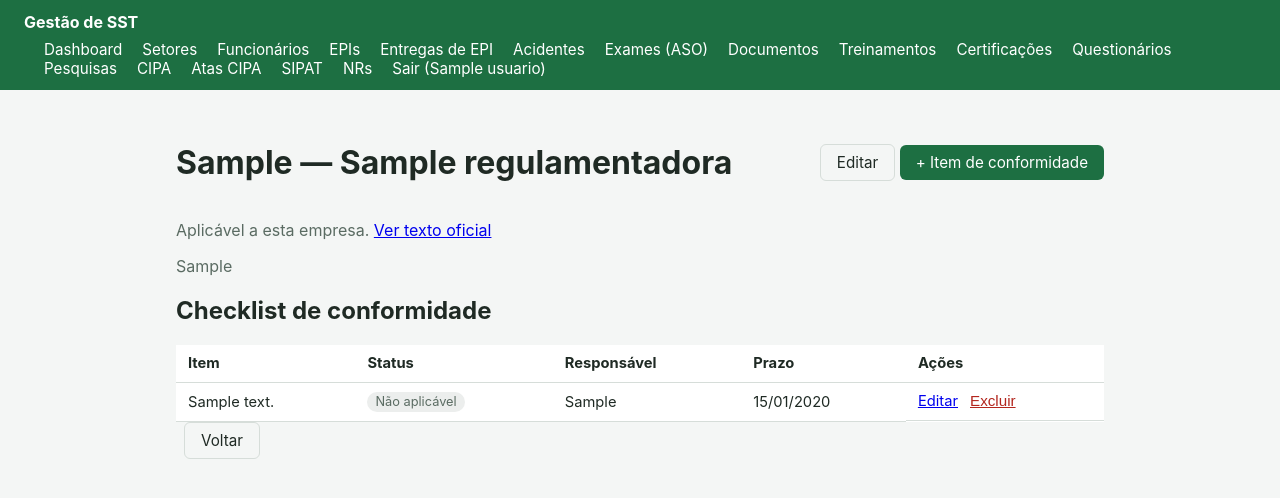
After one commit to wrafael2000/wrafael2000, a Flask app: page /normas/1 in a window 1280 px wide. The commit adds this page. Shown: the top 498 px of the page. Run offline with Flask 3, Linux system fonts and the light colour scheme; a user stored in the database is signed in; tables that the repository leaves empty hold one stand-in row (values such as "Sample post").

Commit message:
Fase 9: biblioteca de Normas Regulamentadoras (NRs)
Adiciona um catálogo de NRs (número, título, aplicabilidade, link
para o texto oficial) e um checklist de conformidade por norma
(status, responsável, prazo). O comando `flask seed-normas` popula
o catálogo com NR-1 a NR-36 (exceto NR-2 e NR-27, revogadas).

Não reproduzimos o texto legal completo das normas — apenas número,
título e link para a fonte oficial, deixando claro no código e no
README que a lista foi digitada manualmente e deve ser conferida
antes de uso para fins de auditoria/compliance. Todo o catálogo é
editável pela interface para correção e inclusão de normas mais
recentes.

Co-Authored-By: Claude Sonnet 5 <noreply@anthropic.com>
Claude-Session: https://claude.ai/code/session_018bgF5UdVB616nZafcTs6Nv

```diff
--- a/app/__init__.py
+++ b/app/__init__.py
@@ -29,6 +29,7 @@ def create_app(config_class=Config):
         from .routes.exames import exames_bp
         from .routes.funcionarios import funcionarios_bp
         from .routes.main import main_bp
+        from .routes.normas import normas_bp
         from .routes.pesquisa_publica import pesquisa_publica_bp
         from .routes.questionarios import questionarios_bp
         from .routes.realizacoes_treinamento import realizacoes_treinamento_bp
@@ -54,6 +55,7 @@ def create_app(config_class=Config):
         app.register_blueprint(cipa_bp)
         app.register_blueprint(reunioes_cipa_bp)
         app.register_blueprint(sipat_bp)
+        app.register_blueprint(normas_bp)
 
         registrar_comandos(app)
 
--- a/app/models/__init__.py
+++ b/app/models/__init__.py
@@ -6,6 +6,7 @@ from .entrega_epi import EntregaEpi
 from .epi import Epi
 from .exame import Exame
 from .funcionario import Funcionario
+from .norma_regulamentadora import ItemConformidadeNR, NormaRegulamentadora
 from .plano_acao_psicossocial import PlanoAcaoPsicossocial
 from .questionario import Pergunta, Questionario
 from .realizacao_treinamento import RealizacaoTreinamento
@@ -37,4 +38,6 @@ __all__ = [
     "ReuniaoCipa",
     "SipatEdicao",
     "AtividadeSipat",
+    "NormaRegulamentadora",
+    "ItemConformidadeNR",
 ]
--- /dev/null
+++ b/app/routes/normas.py
@@ -0,0 +1,121 @@
+from flask import Blueprint, flash, redirect, render_template, url_for
+from flask_login import login_required
+
+from ..extensions import db
+from ..forms import ItemConformidadeNRForm, NormaRegulamentadoraForm
+from ..models import ItemConformidadeNR, NormaRegulamentadora
+
+normas_bp = Blueprint("normas", __name__, url_prefix="/normas")
+
+
+@normas_bp.route("/")
+@login_required
+def listar():
+    normas = NormaRegulamentadora.query.order_by(NormaRegulamentadora.numero).all()
+    return render_template("normas/listar.html", normas=normas)
+
+
+@normas_bp.route("/nova", methods=["GET", "POST"])
+@login_required
+def nova():
+    form = NormaRegulamentadoraForm()
+    if form.validate_on_submit():
+        norma = NormaRegulamentadora(
+            numero=form.numero.data.strip(),
+            titulo=form.titulo.data.strip(),
+            aplicavel=form.aplicavel.data,
+            link_oficial=form.link_oficial.data,
+            observacao=form.observacao.data,
+        )
+        db.session.add(norma)
+        db.session.commit()
+        flash("Norma cadastrada com sucesso.", "success")
+        return redirect(url_for("normas.listar"))
+    return render_template("normas/form.html", form=form, titulo="Nova norma")
+
+
+@normas_bp.route("/<int:norma_id>")
+@login_required
+def ver(norma_id):
+    norma = NormaRegulamentadora.query.get_or_404(norma_id)
+    return render_template("normas/ver.html", norma=norma)
+
+
+@normas_bp.route("/<int:norma_id>/editar", methods=["GET", "POST"])
+@login_required
+def editar(norma_id):
+    norma = NormaRegulamentadora.query.get_or_404(norma_id)
+    form = NormaRegulamentadoraForm(obj=norma)
+    if form.validate_on_submit():
+        norma.numero = form.numero.data.strip()
+        norma.titulo = form.titulo.data.strip()
+        norma.aplicavel = form.aplicavel.data
+        norma.link_oficial = form.link_oficial.data
+        norma.observacao = form.observacao.data
+        db.session.commit()
+        flash("Norma atualizada com sucesso.", "success")
+        return redirect(url_for("normas.ver", norma_id=norma.id))
+    return render_template("normas/form.html", form=form, titulo="Editar norma")
+
+
+@normas_bp.route("/<int:norma_id>/excluir", methods=["POST"])
+@login_required
+def excluir(norma_id):
+    norma = NormaRegulamentadora.query.get_or_404(norma_id)
+    db.session.delete(norma)
+    db.session.commit()
+    flash("Norma removida.", "info")
+    return redirect(url_for("normas.listar"))
+
+
+@normas_bp.route("/<int:norma_id>/itens/novo", methods=["GET", "POST"])
+@login_required
+def novo_item(norma_id):
+    norma = NormaRegulamentadora.query.get_or_404(norma_id)
+    form = ItemConformidadeNRForm()
+    if form.validate_on_submit():
+        item = ItemConformidadeNR(
+            norma_id=norma.id,
+            descricao=form.descricao.data,
+            status=form.status.data,
+            responsavel=form.responsavel.data,
+            prazo=form.prazo.data,
+            observacao=form.observacao.data,
+        )
+        db.session.add(item)
+        db.session.commit()
+        flash("Item de conformidade adicionado com sucesso.", "success")
+        return redirect(url_for("normas.ver", norma_id=norma.id))
+    return render_template(
+        "normas/item_form.html", form=form, norma=norma, titulo="Novo item de conformidade"
+    )
+
+
+@normas_bp.route("/itens/<int:item_id>/editar", methods=["GET", "POST"])
+@login_required
+def editar_item(item_id):
+    item = ItemConformidadeNR.query.get_or_404(item_id)
+    form = ItemConformidadeNRForm(obj=item)
+    if form.validate_on_submit():
+        item.descricao = form.descricao.data
+        item.status = form.status.data
+        item.responsavel = form.responsavel.data
+        item.prazo = form.prazo.data
+        item.observacao = form.observacao.data
+        db.session.commit()
+        flash("Item de conformidade atualizado com sucesso.", "success")
+        return redirect(url_for("normas.ver", norma_id=item.norma_id))
+    return render_template(
+        "normas/item_form.html", form=form, norma=item.norma, titulo="Editar item de conformidade"
+    )
+
+
+@normas_bp.route("/itens/<int:item_id>/excluir", methods=["POST"])
+@login_required
+def excluir_item(item_id):
+    item = ItemConformidadeNR.query.get_or_404(item_id)
+    norma_id = item.norma_id
+    db.session.delete(item)
+    db.session.commit()
+    flash("Item removido.", "info")
+    return redirect(url_for("normas.ver", norma_id=norma_id))
--- a/app/templates/base.html
+++ b/app/templates/base.html
@@ -26,6 +26,7 @@
       <a href="{{ url_for('cipa.listar_mandatos') }}">CIPA</a>
       <a href="{{ url_for('reunioes_cipa.listar') }}">Atas CIPA</a>
       <a href="{{ url_for('sipat.listar') }}">SIPAT</a>
+      <a href="{{ url_for('normas.listar') }}">NRs</a>
       <a href="{{ url_for('auth.logout') }}">Sair ({{ current_user.nome }})</a>
     </div>
   </nav>
--- /dev/null
+++ b/app/templates/normas/ver.html
@@ -0,0 +1,63 @@
+{% extends "base.html" %}
+{% block titulo %}{{ norma.numero }} - Gestão de SST{% endblock %}
+{% block conteudo %}
+<div class="cabecalho-pagina">
+  <h1>{{ norma.numero }} — {{ norma.titulo }}</h1>
+  <div>
+    <a href="{{ url_for('normas.editar', norma_id=norma.id) }}" class="botao-secundario">Editar</a>
+    <a href="{{ url_for('normas.novo_item', norma_id=norma.id) }}" class="botao">+ Item de conformidade</a>
+  </div>
+</div>
+
+<p class="dica">
+  {% if norma.aplicavel %}Aplicável a esta empresa.{% else %}Não aplicável a esta empresa.{% endif %}
+  {% if norma.link_oficial %}
+    <a href="{{ norma.link_oficial }}" target="_blank" rel="noopener">Ver texto oficial</a>
+  {% endif %}
+</p>
+{% if norma.observacao %}<p class="dica">{{ norma.observacao }}</p>{% endif %}
+
+<h2>Checklist de conformidade</h2>
+<table class="tabela">
+  <thead>
+    <tr>
+      <th>Item</th>
+      <th>Status</th>
+      <th>Responsável</th>
+      <th>Prazo</th>
+      <th>Ações</th>
+    </tr>
+  </thead>
+  <tbody>
+    {% for item in norma.itens_conformidade %}
+    <tr>
+      <td>{{ item.descricao }}</td>
+      <td>
+        {% if item.status == "Conforme" %}
+          <span class="badge badge-sucesso">Conforme</span>
+        {% elif item.status == "Não conforme" %}
+          <span class="badge badge-perigo">Não conforme</span>
+        {% elif item.status == "Em andamento" %}
+          <span class="badge badge-alerta">Em andamento</span>
+        {% else %}
+          <span class="badge badge-neutro">Não aplicável</span>
+        {% endif %}
+      </td>
+      <td>{{ item.responsavel or "-" }}</td>
+      <td>{{ item.prazo.strftime("%d/%m/%Y") if item.prazo else "-" }}</td>
+      <td class="acoes">
+        <a href="{{ url_for('normas.editar_item', item_id=item.id) }}">Editar</a>
+        <form method="post" action="{{ url_for('normas.excluir_item', item_id=item.id) }}"
+              onsubmit="return confirm('Remover este item?');">
+          <input type="hidden" name="csrf_token" value="{{ csrf_token() }}">
+          <button type="submit" class="link-botao">Excluir</button>
+        </form>
+      </td>
+    </tr>
+    {% else %}
+    <tr><td colspan="5">Nenhum item de conformidade cadastrado ainda.</td></tr>
+    {% endfor %}
+  </tbody>
+</table>
+<a href="{{ url_for('normas.listar') }}" class="botao-secundario">Voltar</a>
+{% endblock %}
```
Also changed, not shown: app/cli.py (+10 -1 lines), app/forms.py (+21 -0 lines), app/models/norma_regulamentadora.py (added, +42 -0 lines), app/seed_data.py (+66 -1 lines), app/templates/normas/form.html (added, +31 -0 lines), app/templates/normas/item_form.html (added, +32 -0 lines), app/templates/normas/listar.html (added, +53 -0 lines), README.md.
